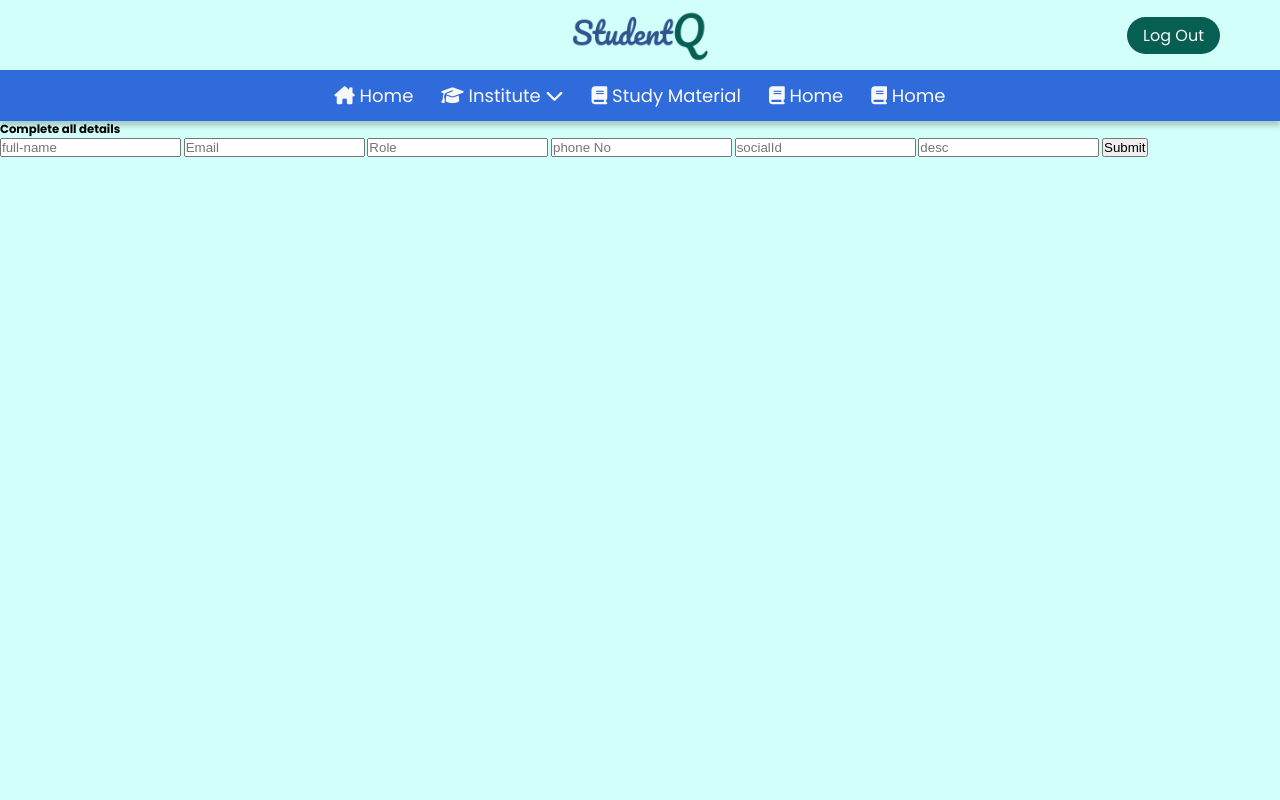
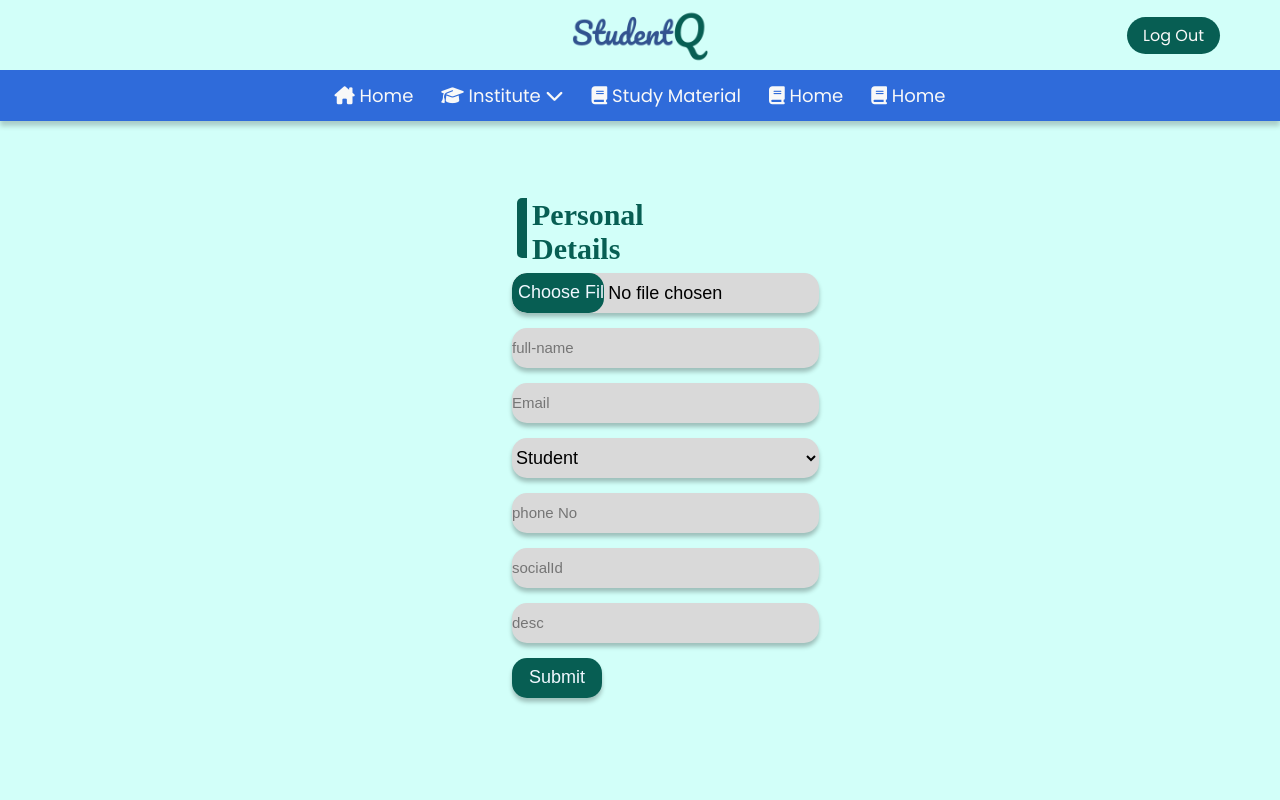
Before and after one commit to Saniyaj21/StudentQ, a Django app: page /profile-details/ in a window 1280 px wide. Run offline with Django 4.2, Linux system fonts and the light colour scheme; a user stored in the database is signed in; data comes from the database, SQL or seed files in the repository; both versions use the stored data as it was after the commit; some libraries are stand-ins or nearby versions.

Commit message:
register form

```diff
--- a/Base/forms.py
+++ b/Base/forms.py
@@ -14,7 +14,9 @@ class RegisterUserForm(UserCreationForm):
         fields = ['username','password1','password2']
 
         widgets ={
+
             'username':forms.TextInput(attrs={'id':'form-input1'}),
-            'password1':forms.TextInput(attrs={'id':'id_password1'}),
-            'password2':forms.TextInput(attrs={'id':'id_password2'}),
+            'password1':forms.TextInput(attrs={'id':'id_password1'  }),
+
+            'password2':forms.TextInput(attrs={'id':'id_password2' }),
         }
--- /dev/null
+++ b/Base/static/mStyle/profile_details.css
@@ -0,0 +1,92 @@
+#form1{
+
+    position: relative;
+    margin-top:6%;
+    left: 40%;
+    height: 40%;
+    width:30%;
+}
+
+   #in_head{
+   position: relative;
+   width: 30%;
+   height:60px;
+   margin-left:5px;
+   font-family: 'Righteous';
+   font-style:normal;
+   font-weight: 400;
+   font-size: 20px;
+   border-left: solid 10px #075E53 ;
+   border-radius: 5px;
+   color: #075E53;
+   overflow:visible;
+
+   }
+
+   .header_in{
+    margin-left: 5px;
+   }
+
+   .input_role{
+
+   width: 80%;
+   height:40px;
+   left: 40%;
+   top: 35px;
+   margin-top: 15px;
+   background: #D9D9D9;
+   border: none;
+   box-shadow: 0px 4px 4px rgba(0, 0, 0, 0.25);
+   border-radius: 15px;
+   font-size:large;
+   text-align:left;
+
+   }
+   input.input_role:focus{
+       box-shadow:  inset 0px 4px 4px rgba(0, 0, 0, 0.25);
+       outline: none;
+       color: #075E53;
+
+   }
+   ::placeholder{
+      font-size: 15px;
+      text-align:justify;
+
+   }
+   #submit{
+
+       width: 90px;
+       height:40px;
+       left: 40%;
+       top: 35px;
+       margin-top: 15px;
+       background: #075E53;
+       border: none;
+       box-shadow: 0px 4px 4px rgba(0, 0, 0, 0.25);
+       border-radius: 15px;
+       font-size:large;
+       text-align:left;
+       color:aliceblue;
+       text-align: center;
+       left:80%;
+
+   }
+
+
+
+::-webkit-file-upload-button{
+
+    color:aliceblue;
+    background: #075E53;
+    border-radius: 15px;
+    outline: none;
+    border: none;
+
+    width: 30%;
+   height:40px;
+   left: 40%;
+   top: 35px;
+
+
+
+}
--- a/Base/templates/main.html
+++ b/Base/templates/main.html
@@ -11,6 +11,10 @@
   <link rel="shortcut icon" href="favicon.ico" type="image/x-icon" />
 
   <link rel="stylesheet" href="{% static 'mStyle/main.css' %}">
+
+  <!-- for other css file are used-->
+  {%block css%}
+  {%endblock%}
 
   {% comment %} font awesome cdn {% endcomment %}
   <link rel="stylesheet" href="https://cdnjs.cloudflare.com/ajax/libs/font-awesome/6.3.0/css/all.min.css"
--- a/Base/templates/user_data.html
+++ b/Base/templates/user_data.html
@@ -2,21 +2,50 @@
 
 {% extends 'main.html' %}
 
+{% block css %}
+{% load static %}
+<link rel="stylesheet" href="{% static 'mStyle/profile_details.css' %}">
+{% endblock %}
+
+
 {% block body %}
-  <h3>Complete all details</h3>
+<div id="form1">
 
   <form action="" method="POST">
+
+    <header id="in_head">
+      <h2 class="header_in">Personal</h2>
+      <h2 class="header_in">Details</h2>
+     </header>
+
     {% csrf_token %}
 
     {% comment %}profile data inputs{% endcomment %}
+    <div  class="file_show">
+    <input id="input_photo" class="input_role" type="file" name="photo" accept="image/*">
+    </div>
+    <input  class="input_role" type="text" name="full-name" placeholder="full-name" />
+    <input class="input_role" type="email" name="email" placeholder="Email" />
 
-    <input type="text" name="full-name" placeholder="full-name" />
-    <input type="email" name="email" placeholder="Email" />
-    <input type="text" name="role" placeholder="Role" />
-    <input type="text" name="phNo" placeholder="phone No" />
-    <input type="text" name="socialId" placeholder="socialId" />
-    <input type="text" name="desc" placeholder="desc" />
+    <select name="role" id="role" class="input_role" type="">
+      <option value="student">Student</option>
+        <option value="techar">Techer</option>
 
-    <button type="submit">Submit</button>
+      <option value="owner">Room Owner</option>
+
+    </select>
+
+
+    <input class="input_role" type="text" name="phNo" placeholder="phone No" />
+    <input class="input_role" type="text" name="socialId" placeholder="socialId" />
+    <input class="input_role" type="text" name="desc" placeholder="desc" />
+
+    <button id="submit" type="submit">Submit</button>
   </form>
+
+  </div>
+
+  <script>
+
+  </script>
 {% endblock %}
```
Also changed, not shown: Base/static/mStyle/register.css (added, +80 -0 lines), Base/static/mStyle/role_details.css (added, +73 -0 lines), Base/templates/register.html (+28 -6 lines), Base/templates/role-details.html (+32 -16 lines), README.md, db.sqlite3.
